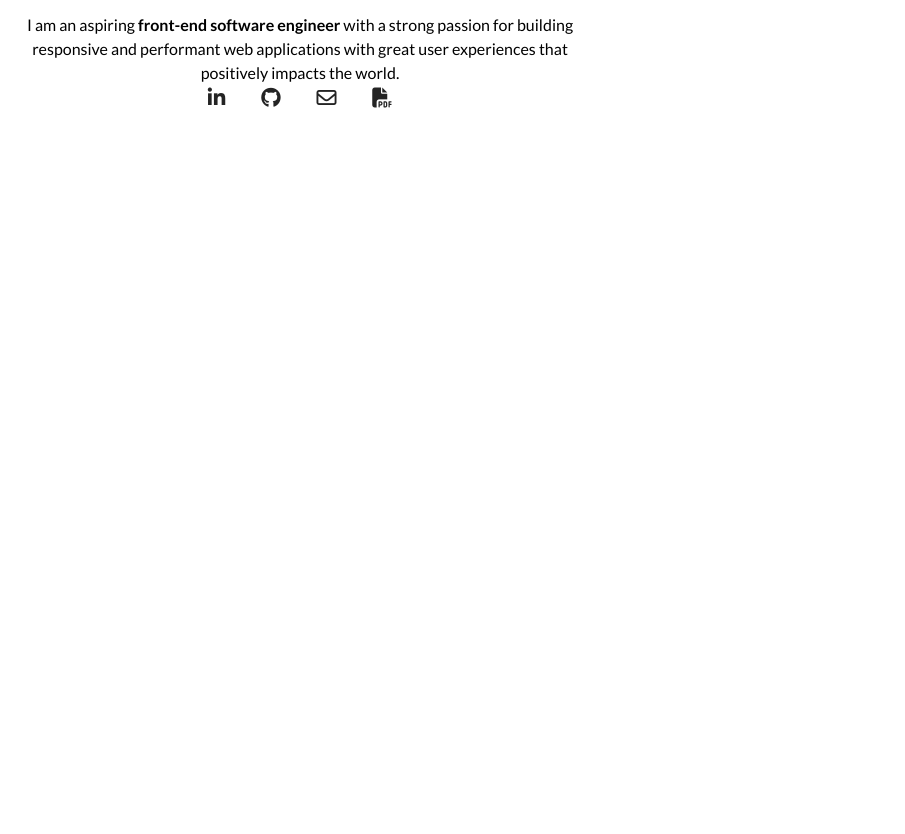
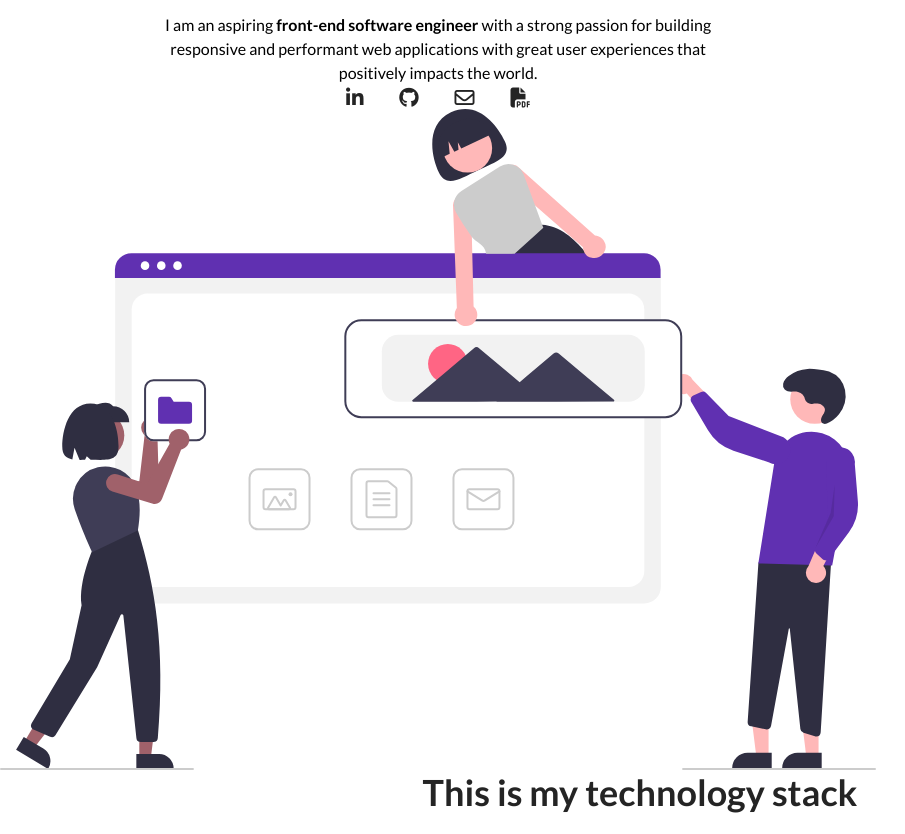
Before and after one commit to Apharaohh/E-portfolio, a plain HTML site: page index.html in a window 1280 px wide. Shown: the part 276-1110 px from the top of the page, without its empty margins (0-905 px from the left). Before the commit the page ends 800 px from the top, so only its background shows below. Drawn offline with Linux system fonts and the light colour scheme.

Commit message:
finished the about me section now moving onto tech stack

```diff
--- a/index.html
+++ b/index.html
@@ -61,8 +61,26 @@
               </a>
             </div>
           </div>
+          <figure class="about-me__img--container">
+            <img src="./assets/undraw_websites.svg" alt="" class="about-me__img">
+          </figure>
         </div>
       </div>
     </section>
+<section id="languages">
+<div class="container">
+  <div class="row">
+    <h1 class="section__title">This is my technology stack</h1>
+    <div class="language__list">
+      <div class="language">
+        <figure class="language__img--wrapper">
+          <img src="" alt="" class="language__img">
+        </figure>
+      </div>
+    </div>
+  </div>
+</div>
+
+</section>
   </body>
 </html>
--- a/style.css
+++ b/style.css
@@ -93,6 +93,11 @@ nav {
     flex-direction: column;
 }
 
+.about-me__info {
+    display: flex;
+    flex-direction: column;
+}
+
 .about-me__info--container {
     display: flex;
     flex-direction: column;
@@ -134,3 +139,13 @@ nav {
     text-decoration: none;
     padding: 0 16px;
 }
+
+.about-me__img--container {
+    flex: 1;
+    display: flex;
+    align-items: center;
+}
+
+.about-me__img {
+    width: 100%;
+}
```
